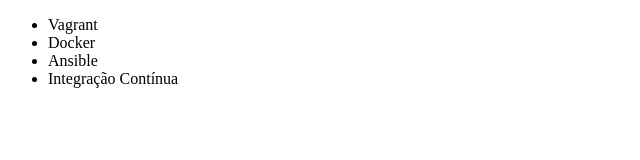
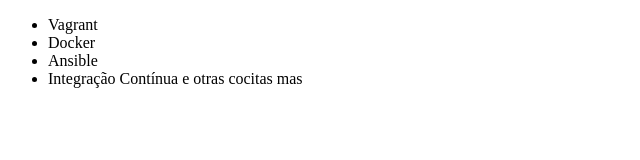
Before and after one commit to rafaelnscarvalho/git-teste, a plain HTML site: page index.html in a window 1280 px wide. Shown: the full height of the page, 0-640 px from the left. Drawn offline with Linux system fonts and the light colour scheme.

Commit message:
adição do nome completo do curso de integração continua

```diff
--- a/index.html
+++ b/index.html
@@ -9,7 +9,7 @@
         <li>Vagrant</li>
         <li>Docker</li>
         <li>Ansible</li>
-        <li>Integração Contínua</li>
+        <li>Integração Contínua e otras cocitas mas</li>
     </ul>
 </body>
 </html>
```
